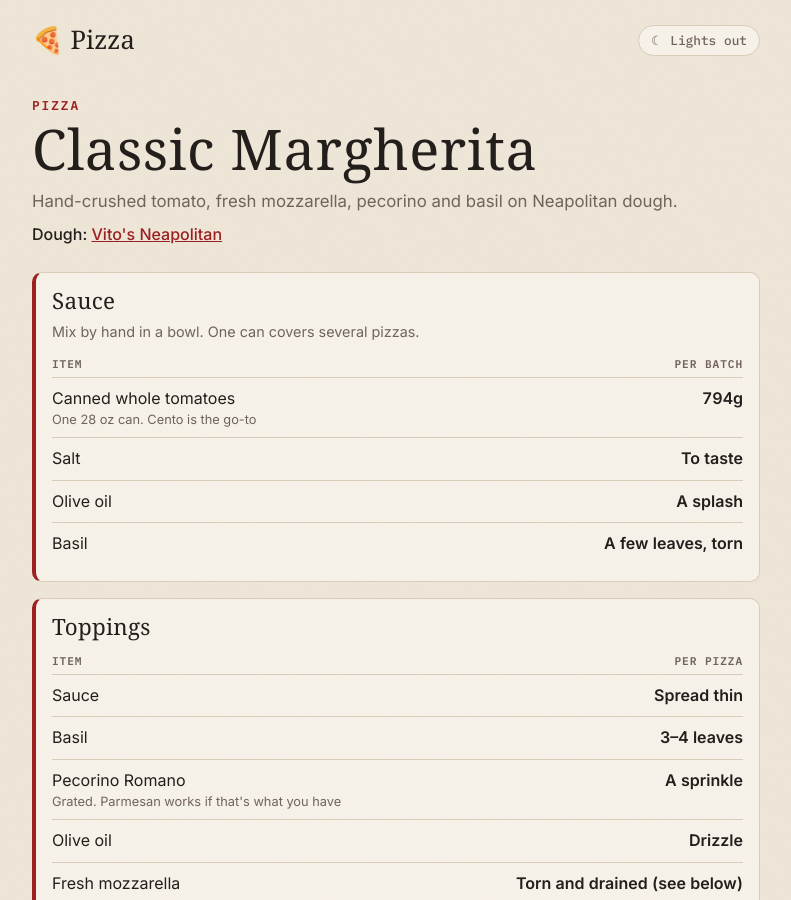
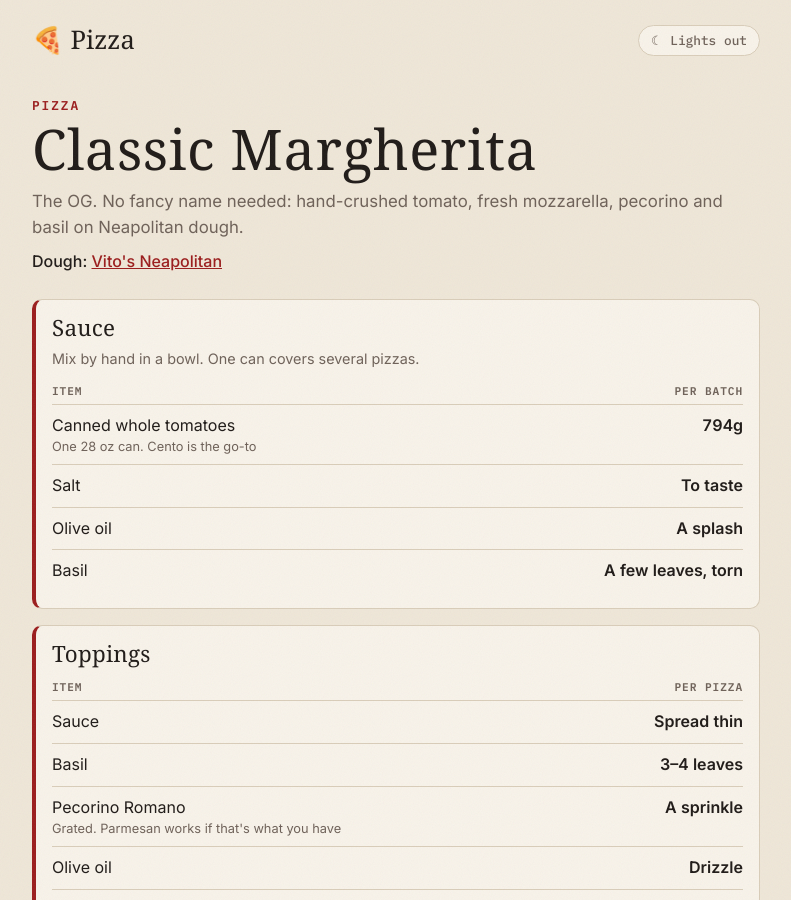
Before and after one commit to daftn/pizza, a Jekyll site: the page built from _recipes/margherita.md, in a window 1280 px wide and 900 px high. Shown: the whole window, without its empty margins (244-1035 px from the left). Built offline with Jekyll 4.4.1, drawn with Linux system fonts in a browser that asks for light colours; some web fonts are replaced.

Commit message:
Margherita: the OG, no fancy name needed
Co-Authored-By: Claude Opus 5.5 <noreply@anthropic.com>
Claude-Session: https://claude.ai/code/session_01CXsahQwDMBDTEp9ieURmT9

```diff
--- a/_recipes/margherita.md
+++ b/_recipes/margherita.md
@@ -1,7 +1,7 @@
 ---
 title: Classic Margherita
 category: pizza
-summary: Hand-crushed tomato, fresh mozzarella, pecorino and basil on Neapolitan dough.
+summary: "The OG. No fancy name needed: hand-crushed tomato, fresh mozzarella, pecorino and basil on Neapolitan dough."
 uses_dough: vitos-neapolitan
 
 toppings:
```
